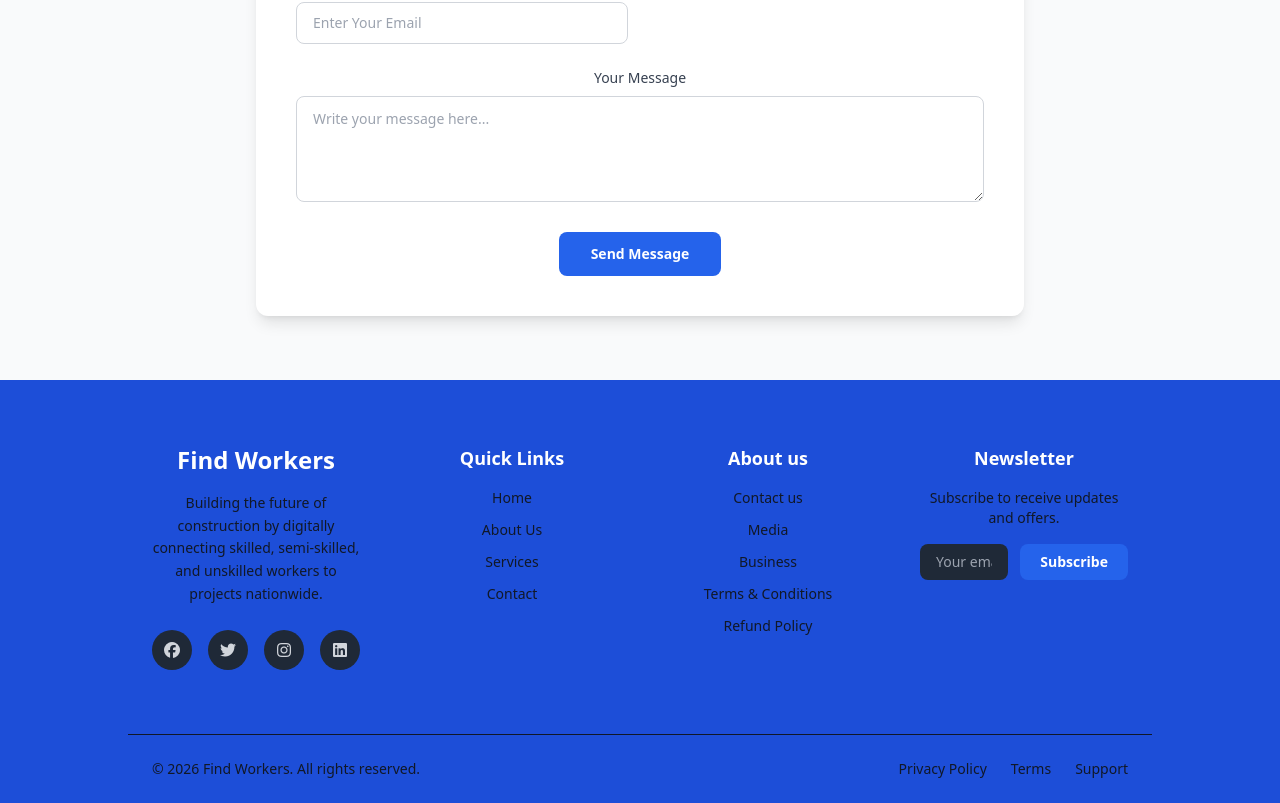
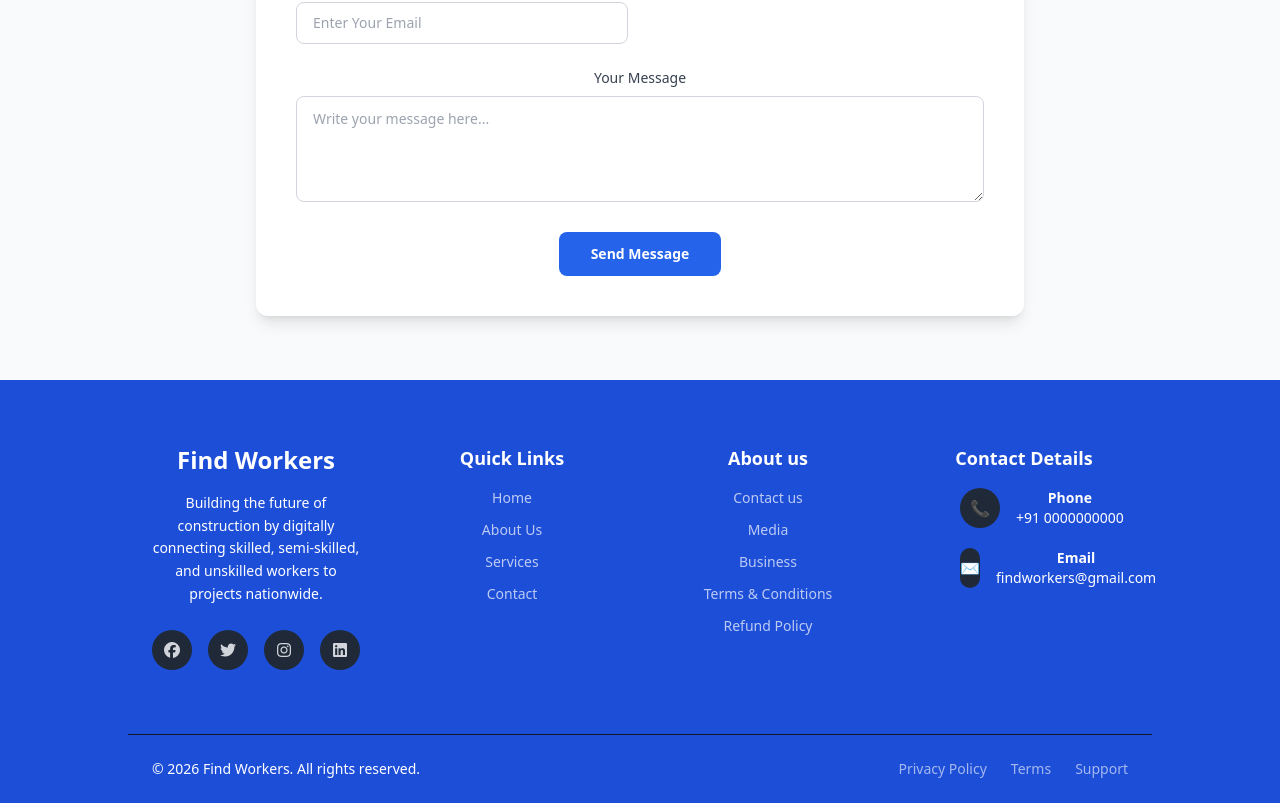
Before and after one commit to codingwithprashant88/Find_Workers, a React (Vite) app: page / in a window 1280 px wide. Shown: the part 3867-4670 px from the top of the page. Built offline with nearby package versions, Linux system fonts and the light colour scheme; sample sign-in values are in the browser's storage.

Commit message:
create new file clickbtn and setup business routing

```diff
--- a/src/App.jsx
+++ b/src/App.jsx
@@ -26,6 +26,7 @@
 import ItI from "./components/AllAboutfile/SubMenu/ItI";
 import FindJob from "./components/Find-jobs/FindJob";
 import Project from "./components/AllAboutfile/Project";
+import ClickBtn from "./components/AllAboutfile/ClickBtn";
 
 function App() {
   const [isAuthenticated, setIsAuthenticated] = useState(false);
@@ -111,6 +112,10 @@
             element={<PrivateRoute element={<Project />} />}
           />
           <Route path="*" element={<NotFound />} />
+          <Route
+            path="/contact"
+            element={<PrivateRoute element={< ClickBtn/>} />}
+          />
         </Routes>
       </Router>
     </>
--- /dev/null
+++ b/src/components/AllAboutfile/ClickBtn.jsx
@@ -0,0 +1,124 @@
+import React from 'react'
+import Header from '../Header/Header'
+import Footer from '../Footer/Footer'
+
+function ClickBtn() {
+  return (
+<>
+  <section className="min-h-screen flex flex-col">
+    {/* Header */}
+    <Header />
+
+    {/* Push footer to bottom */}
+    <main className="flex-grow"></main>
+
+    {/* Footer – FULL WIDTH BACKGROUND */}
+    <footer className="w-full bg-blue-700 text-gray-300 mt-auto">
+
+      {/* Footer Content (CENTERED) */}
+      <div className="max-w-7xl mx-auto px-4 sm:px-6 lg:px-8 py-16 grid grid-cols-1 sm:grid-cols-2 lg:grid-cols-4 gap-12">
+
+        {/* Brand */}
+        <div>
+          <h2 className="text-2xl font-bold text-white mb-4">
+            Find Workers
+          </h2>
+          <p className="text-sm text-white">
+            Building the future of construction by digitally connecting
+            skilled, semi-skilled, and unskilled workers nationwide.
+          </p>
+
+          <div className="flex gap-4 mt-6">
+            {["facebook", "twitter", "instagram", "linkedin"].map((item) => (
+              <a
+                key={item}
+                href="#"
+                className="w-10 h-10 flex items-center justify-center rounded-full bg-gray-800 hover:bg-blue-600 transition"
+              >
+                <i className={`fab fa-${item}`}></i>
+              </a>
+            ))}
+          </div>
+        </div>
+
+        {/* Quick Links */}
+        <div>
+          <h3 className="text-lg font-semibold text-white mb-4">
+            Quick Links
+          </h3>
+          <ul className="space-y-3 text-white/70">
+            {["Home", "About Us", "Services", "Contact"].map((link) => (
+              <li key={link} className="hover:text-white cursor-pointer">
+                {link}
+              </li>
+            ))}
+          </ul>
+        </div>
+
+        {/* About */}
+        <div>
+          <h3 className="text-lg font-semibold text-white mb-4">
+            About Us
+          </h3>
+          <ul className="space-y-3 text-white/70">
+            {[
+              "Contact Us",
+              "Media",
+              "Business",
+              "Terms & Conditions",
+              "Refund Policy",
+            ].map((item) => (
+              <li key={item} className="hover:text-white cursor-pointer">
+                {item}
+              </li>
+            ))}
+          </ul>
+        </div>
+
+        {/* Contact */}
+        <div>
+          <h3 className="text-lg font-semibold text-white mb-4">
+            Contact Details
+          </h3>
+
+          <div className="space-y-4">
+            <div className="flex items-center gap-4">
+              <div className="w-10 h-10 flex items-center justify-center rounded-full bg-gray-800">
+                📞
+              </div>
+              <p className="text-white">+91 0000000000</p>
+            </div>
+
+            <div className="flex items-center gap-4">
+              <div className="w-10 h-10 flex items-center justify-center rounded-full bg-gray-800">
+                ✉️
+              </div>
+              <p className="text-white">findworkers@gmail.com</p>
+            </div>
+          </div>
+        </div>
+      </div>
+
+      {/* Bottom Bar – FULL WIDTH */}
+      <div className="border-t border-gray-900">
+        <div className="max-w-7xl mx-auto px-4 sm:px-6 lg:px-8 py-4 flex flex-col sm:flex-row justify-between text-sm text-white">
+          <p>
+            © {new Date().getFullYear()} Find Workers. All rights reserved.
+          </p>
+
+          <div className="flex gap-4 mt-2 sm:mt-0">
+            <a className="text-white/60 hover:text-white">Privacy Policy</a>
+            <a className="text-white/60 hover:text-white">Terms</a>
+            <a className="text-white/60 hover:text-white">Support</a>
+          </div>
+        </div>
+      </div>
+    </footer>
+  </section>
+</>
+
+
+  )
+}
+
+export default ClickBtn
--- a/src/components/Footer/Footer.jsx
+++ b/src/components/Footer/Footer.jsx
@@ -1,4 +1,4 @@
-import React from 'react'
+import React from "react";
 
 function Footer() {
   return (
@@ -7,19 +7,21 @@
         <div className="bg-blue-700  px-4 sm:px-6 md:px-16 lg:px-32 w-screen">
           <footer className="bg-blue-700 text-gray-300 ">
             <div className="max-w-7xl mx-auto px-6 py-16 grid grid-cols-1 sm:grid-cols-2 lg:grid-cols-4 gap-12">
-
               {/* Brand / About */}
               <div>
                 <h2 className="text-2xl font-bold text-white mb-4">
                   Find Workers
                 </h2>
-      <p className="text-sm leading-relaxed text-gray-900">
-        Building the future of construction by digitally connecting skilled, semi-skilled, and unskilled workers to projects nationwide.
+                <p className="text-sm leading-relaxed text-white">
+                  Building the future of construction by digitally connecting
+                  skilled, semi-skilled, and unskilled workers to projects
+                  nationwide.
                 </p>
 
                 {/* Social Icons */}
                 <div className="flex gap-4 mt-6">
-        {["facebook", "twitter", "instagram", "linkedin"].map((item) => (
+                  {["facebook", "twitter", "instagram", "linkedin"].map(
+                    (item) => (
                       <a
                         key={item}
                         href="#"
@@ -27,7 +29,8 @@
                       >
                         <i className={`fab fa-${item}`}></i>
                       </a>
-        ))}
+                    ),
+                  )}
                 </div>
               </div>
 
@@ -37,10 +40,38 @@
                   Quick Links
                 </h3>
                 <ul className="space-y-3 text-sm text-gray-900">
-        <li><a href="#" className="hover:text-white transition">Home</a></li>
-        <li><a href="#" className="hover:text-white transition">About Us</a></li>
-        <li><a href="#" className="hover:text-white transition">Services</a></li>
-        <li><a href="#" className="hover:text-white transition">Contact</a></li>
+                  <li>
+                    <a
+                      href="#"
+                      className="text-white/70 hover:text-white transition"
+                    >
+                      Home
+                    </a>
+                  </li>
+                  <li>
+                    <a
+                      href="#"
+                      className="text-white/70 hover:text-white transition"
+                    >
+                      About Us
+                    </a>
+                  </li>
+                  <li>
+                    <a
+                      href="#"
+                      className="text-white/70 hover:text-white transition"
+                    >
+                      Services
+                    </a>
+                  </li>
+                  <li>
+                    <a
+                      href="#"
+                      className="text-white/70 hover:text-white transition"
+                    >
+                      Contact
+                    </a>
+                  </li>
                 </ul>
               </div>
 
@@ -50,48 +81,78 @@
                   About us
                 </h3>
                 <ul className="space-y-3 text-sm text-gray-900 hover:cursor-pointer ">
-        <li className='hover:text-white transition'>Contact us</li>
-        <li className='hover:text-white transition'>Media</li>
-        <li className='hover:text-white transition'>Business</li>
-        <li className='hover:text-white transition'>Terms & Conditions</li>
-        <li className='hover:text-white transition'>Refund Policy</li>
+                  <li className=" text-white/70 hover:text-white transition">
+                    Contact us
+                  </li>
+                  <li className=" text-white/70 hover:text-white transition">
+                    Media
+                  </li>
+                  <li className=" text-white/70 hover:text-white transition">
+                    Business
+                  </li>
+                  <li className=" text-white/70 hover:text-white transition">
+                    Terms & Conditions
+                  </li>
+                  <li className=" text-white/70 hover:text-white transition">
+                    Refund Policy
+                  </li>
                 </ul>
               </div>
 
               {/* Newsletter */}
               <div>
                 <h3 className="text-lg font-semibold text-white mb-4">
-        Newsletter
+                  Contact Details
                 </h3>
-      <p className="text-sm text-gray-900 mb-4">
-        Subscribe to receive updates and offers.
-      </p>
 
-      <form className="flex flex-col sm:flex-row gap-3">
-        <input
-          type="email"
-          placeholder="Your email"
-          className="w-full rounded-lg px-4 py-2 text-sm bg-gray-800 text-white focus:outline-none focus:ring-2 focus:ring-blue-600"
-        />
-        <button
-          type="submit"
-          className="rounded-lg bg-blue-600 px-5 py-2 text-sm font-semibold text-white hover:bg-blue-700 transition"
-        >
-          Subscribe
-        </button>
-      </form>
+               <div className="ml-10">
+                 {/* Contact Row */}
+                <div className="flex items-center gap-4">
+                  {/* Icon */}
+                  <div className="w-10 h-10 flex items-center justify-center rounded-full bg-gray-800 hover:bg-blue-600 transition">
+                    📞
                   </div>
 
+                  {/* Text */}
+                  <div className="flex flex-col text-white">
+                    <h3 className="font-semibold text-sm">Phone</h3>
+                    <p className="text-sm text-white">+91 0000000000</p>
+                  </div>
+                </div>
+                {/* Contact Row */}
+                <div className="flex items-center gap-4 py-5">
+                  {/* Icon */}
+                  <div className="w-10 h-10 flex items-center justify-center rounded-full bg-gray-800 hover:bg-blue-600 transition">
+                    ✉️
+                  </div>
+
+                  {/* Text */}
+                  <div className="flex flex-col text-white">
+                    <h3 className="font-semibold text-sm">Email</h3>
+                    <p className="text-sm text-white">findworkers@gmail.com</p>
+                  </div>
+                </div>
+               </div>
+              </div>
             </div>
 
             {/* Bottom Bar */}
             <div className="border-t border-gray-900">
               <div className="max-w-7xl mx-auto px-6 py-6 flex flex-col sm:flex-row items-center justify-between text-sm text-gray-900">
-      <p>© {new Date().getFullYear()} Find Workers. All rights reserved.</p>
+                <p className="text-white">
+                  © {new Date().getFullYear()} Find Workers. All rights
+                  reserved.
+                </p>
                 <div className="flex gap-6 mt-3 sm:mt-0">
-        <a href="#" className="hover:text-white">Privacy Policy</a>
-        <a href="#" className="hover:text-white">Terms</a>
-        <a href="#" className="hover:text-white">Support</a>
+                  <a href="#" className="text-white/60 hover:text-white">
+                    Privacy Policy
+                  </a>
+                  <a href="#" className="text-white/60 hover:text-white">
+                    Terms
+                  </a>
+                  <a href="#" className="text-white/60 hover:text-white">
+                    Support
+                  </a>
                 </div>
               </div>
             </div>
@@ -99,8 +160,7 @@
         </div>
       </div>
     </section>
-
-  )
+  );
 }
 
-export default Footer
+export default Footer;
--- a/src/components/Header/Header.jsx
+++ b/src/components/Header/Header.jsx
@@ -27,7 +27,7 @@
     { name: "Worker", slug: "/worker" },
     { name: "Business", slug: "/business" },
     { name: "Projects", slug: "/project" },
-    { name: "Contact Us", slug: "/contact" },
+    { name: "Contact Us", slug: "/contact-us" },
     { name: "Blogs", slug: "/blogs" },
   ];
 
```
Also changed, not shown: src/components/AllAboutfile/Busines.jsx (+20 -20 lines). Lines whose indentation alone changed are shown as unchanged.
